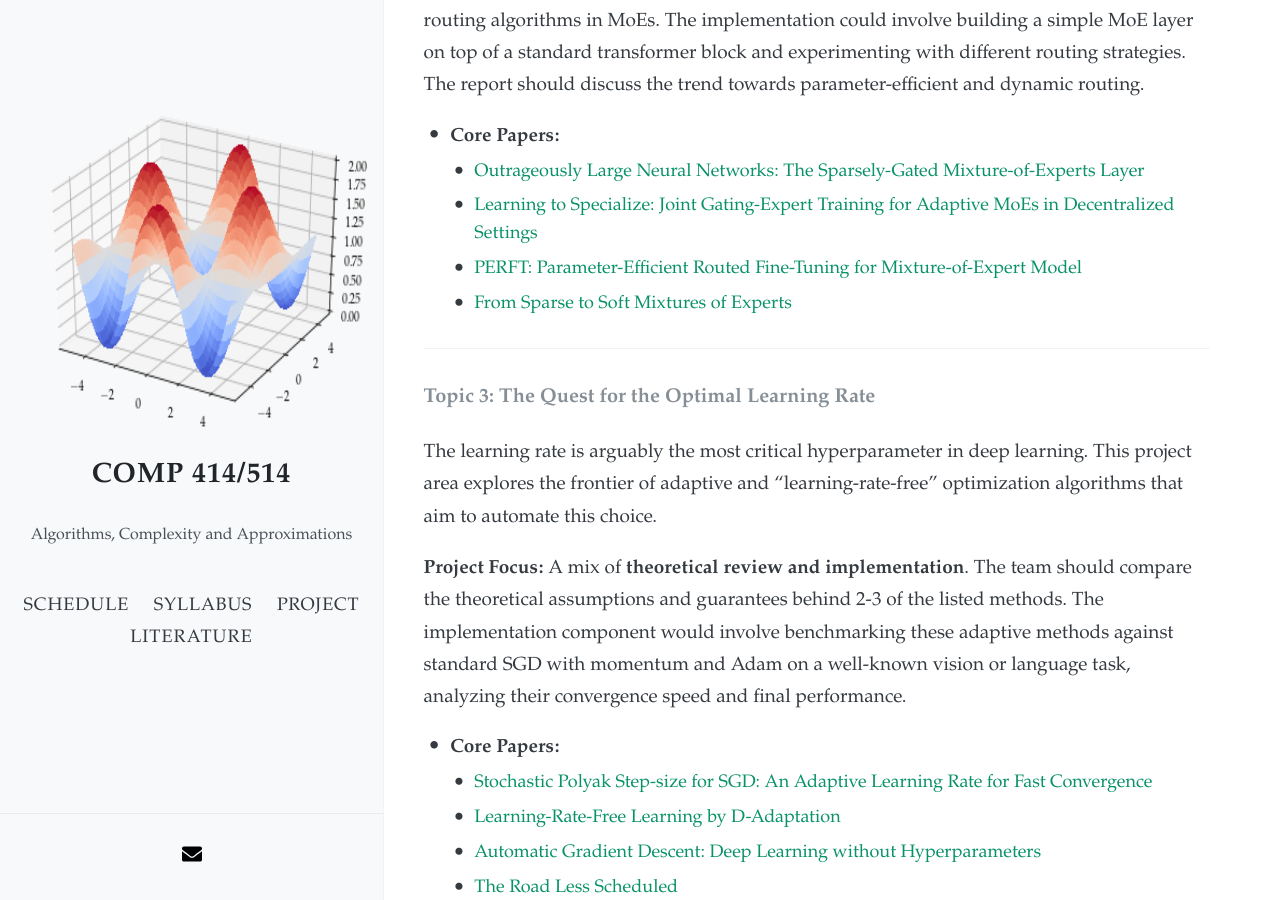
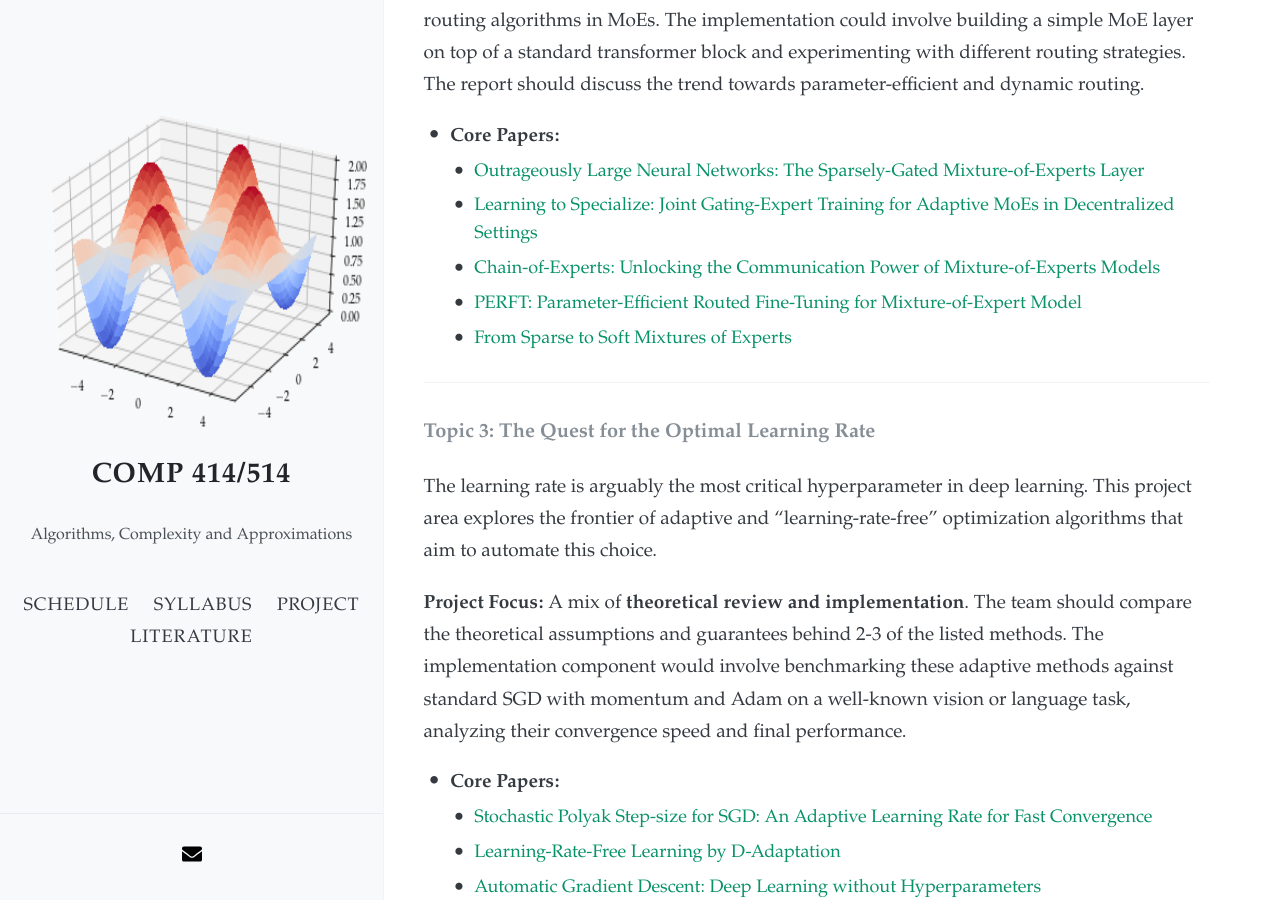
Before and after one commit to akyrillidis/comp414-514, a Jekyll site: the page built from project.md, in a window 1280 px wide and 900 px high, scrolled down 2363 px. Built offline with Jekyll 4.4.1, drawn with Linux system fonts in a browser that asks for light colours; nearby versions of some CDN libraries.

Commit message:
Update project.md

```diff
--- a/project.md
+++ b/project.md
@@ -62,6 +62,7 @@ MoE models activate only a fraction of their parameters for any given input, ena
 - **Core Papers:**
   - [Outrageously Large Neural Networks: The Sparsely-Gated Mixture-of-Experts Layer](https://arxiv.org/abs/1701.06538)
   - [Learning to Specialize: Joint Gating-Expert Training for Adaptive MoEs in Decentralized Settings](https://arxiv.org/abs/2306.08586)
+  - [Chain-of-Experts: Unlocking the Communication Power of Mixture-of-Experts Models](https://arxiv.org/abs/2506.18945)
   - [PERFT: Parameter-Efficient Routed Fine-Tuning for Mixture-of-Expert Model](https://arxiv.org/abs/2411.08212)
   - [From Sparse to Soft Mixtures of Experts](https://arxiv.org/abs/2308.00951)
 
```
